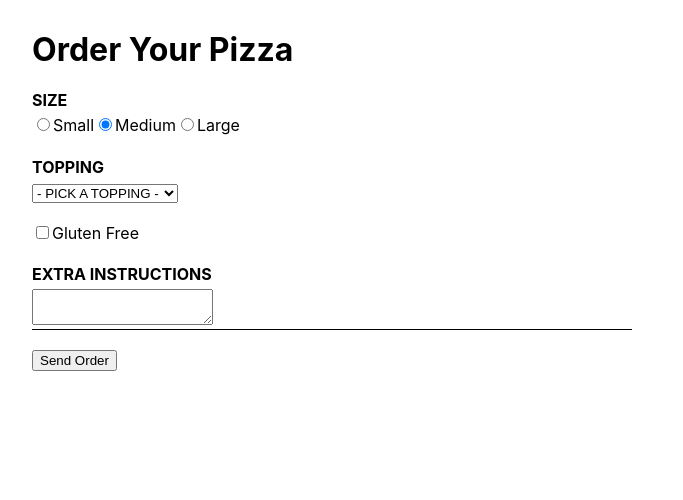
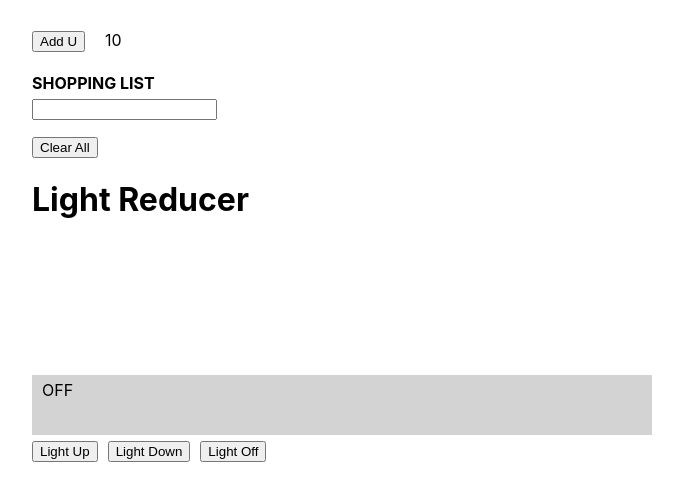
Before and after one commit to caballero-react-ex/react-playground, a React (Create React App) app: page / in a window 1280 px wide. Shown: the top 500 px of the page, without its empty margins (308-991 px from the left). Built offline with nearby package versions, Linux system fonts and the light colour scheme.

Commit message:
light exercises with use reducer

```diff
--- a/package.json
+++ b/package.json
@@ -9,7 +9,8 @@
     "axios": "^0.20.0",
     "react": "^16.13.1",
     "react-dom": "^16.13.1",
-    "react-scripts": "3.4.3"
+    "react-scripts": "3.4.3",
+    "uuid": "^8.3.0"
   },
   "scripts": {
     "start": "react-scripts start",
--- /dev/null
+++ b/src/00_use-reducer/LightReducer.css
@@ -0,0 +1,38 @@
+.light-container {
+  height: 200px;
+  display: flex;
+  flex-direction: column;
+  justify-content: flex-end;
+}
+
+.light {
+  width: 100%;
+  height: 50px;
+  padding: 5px 10px;
+  margin-bottom: 5px;
+}
+
+.light-low {
+  background-color: LIGHTYELLOW;
+}
+
+.light-med {
+  background-color: MOCCASIN;
+}
+
+.light-hi {
+  background-color: GOLD;
+}
+
+.light-br {
+  background-color: red;
+}
+
+
+.light-off {
+  background-color: lightgrey;
+}
+
+.light-bar:last-of-type {
+  margin-bottom: 20px;
+}
--- /dev/null
+++ b/src/00_use-reducer/LightReducer.js
@@ -0,0 +1,94 @@
+import React, { useReducer } from 'react';
+import './LightReducer.css';
+
+
+
+const reducer = (state, action) => {
+  switch (action.type) {
+    case "levelUp":
+      if(state === 3) return 3;
+      return state + 1
+
+    case "levelDown":
+      if(state === 0) return 0;
+      return state - 1
+
+    case "off": return 0
+
+    default:
+      return state;
+  }
+}
+
+function LightReducer() {
+  const [lightLevel, dispatch] = useReducer(reducer, 0);
+
+  function handleLightOn() {
+    dispatch({
+      type: 'levelUp',
+    })
+  }
+
+  function handleLightOff() {
+    dispatch({
+      type: 'levelDown'
+    })
+  }
+
+  function handleAllOff() {
+    dispatch({
+      type: 'off'
+    })
+  }
+
+  function html() {
+    const caseOff =  <div className="light light-off">OFF</div>
+    const caseLow =  <div className="light light-low">LOW</div>
+    const caseMed =  <div className="light light-med">MEDIUM</div>
+    const caseHi =   <div className="light light-hi">HIGH</div>
+    const broken = <div className="light light-br">BROKEN</div>
+
+    switch(lightLevel) {
+      case 0:
+        return (
+          caseOff
+        )
+      case 1:
+        return (
+          caseLow
+        )
+      case 2:
+        return (
+          <>
+            {caseMed}
+            {caseLow}
+          </>
+        )
+      case 3:
+        return (
+          <>
+            {caseHi}
+            {caseMed}
+            {caseLow}
+          </>
+        )
+        default:
+          return broken;
+    }
+  }
+
+
+  return(
+    <div>
+       <h1>Light Reducer</h1>
+       <div className="light-container">
+        {html(lightLevel)}
+       </div>
+       <button style={{marginRight: "10px"}} onClick={handleLightOn} >Light Up</button>
+       <button style={{marginRight: "10px"}} onClick={handleLightOff}>Light Down</button>
+       <button onClick={handleAllOff} >Light Off</button>
+    </div>
+  )
+}
+
+export default LightReducer;
--- /dev/null
+++ b/src/00_use-reducer/ShoppingList.js
@@ -0,0 +1,69 @@
+import React, { useReducer, useRef } from 'react';
+
+const reducer = (state, action) => {
+  switch (action.type) {
+    case 'add': return [
+      ...state, {
+      id: state.length,
+      name: action.name }
+    ];
+
+    case 'remove':
+      return state.filter((_,index) => index !== action.index);
+    ;
+
+    case 'clear':
+      return []
+    ;
+
+    default:
+      return state;
+  }
+};
+
+
+
+
+function ShoppingList() {
+  const inputRef = useRef();
+  const [items, dispatch] = useReducer(reducer, []);
+
+  function handleSubmit(e) {
+    e.preventDefault();
+    if (inputRef.current.value === '') {return}
+
+    dispatch({
+      type: 'add',
+      name: inputRef.current.value
+    });
+
+    inputRef.current.value = '';
+  }
+
+  function handleClear() {
+    dispatch({
+      type: 'clear',
+    });
+  }
+
+
+
+  return(
+    <div>
+      <h4 style={{marginBottom: "5px"}}> SHOPPING LIST</h4>
+      <form onSubmit={handleSubmit}>
+        <input ref={inputRef} />
+      </form>
+      <ul>
+        {items.map((item, index) => (
+          <li style={{marginBottom: "10px"}} key={item.id}>{item.name} <button onClick={() => dispatch({type: 'remove', index}) }>Delete</button></li>
+        ))}
+      </ul>
+      <button onClick={handleClear}>Clear All</button>
+    </div>
+  )
+}
+
+
+
+export default ShoppingList;
--- /dev/null
+++ b/src/00_use-reducer/UseReducerTest.js
@@ -0,0 +1,31 @@
+import React, { useReducer } from 'react';
+
+function Counter() {
+
+  // con la funcion reducer afuera
+  // const reducer = (state, action) => {
+  //   return state + action;
+  // }
+
+  // const [sum, dispatch] = useReducer(reducer, "B");
+
+  // con la funcion reducer dentro como un animous function
+  const [sum, dispatch] = useReducer((state, action) => {
+    return state + action
+  }, 10);
+
+  return(
+  <div>
+     <button onClick={() => dispatch(1)}>
+      Add U
+    </button>
+    <span style={{marginLeft: "20px"}}>
+      {sum}
+    </span>
+
+
+  </div>
+  )
+}
+
+export default Counter;
--- a/src/App.js
+++ b/src/App.js
@@ -17,6 +17,9 @@ import NameInputsClass from './00_controls/NameInputClass';
 import NameInputsUncontrolledClass from './00_controls/UncontrolledInputClass';
 import NameInputsUncontrolled from './00_controls/UncontrolledInput';
 import PizzaAppClass from './00_controls/PizzaApp';
+import Counter from './00_use-reducer/UseReducerTest';
+import ShoppingList from './00_use-reducer/ShoppingList';
+import LightReducer from './00_use-reducer/LightReducer';
 
 
 function App() {
@@ -54,7 +57,12 @@ function App() {
        <NameInputsClass />
        <NameInputsUncontrolledClass /> */}
 
-       <PizzaAppClass />
+       {/* <PizzaAppClass /> */}
+
+       {/* USE-REDUCER */}
+       <Counter />
+       <ShoppingList />
+       <LightReducer />
 
     </div>
   );
```
Also changed, not shown: 1 other file (tests, documents, lock files or other folders).
